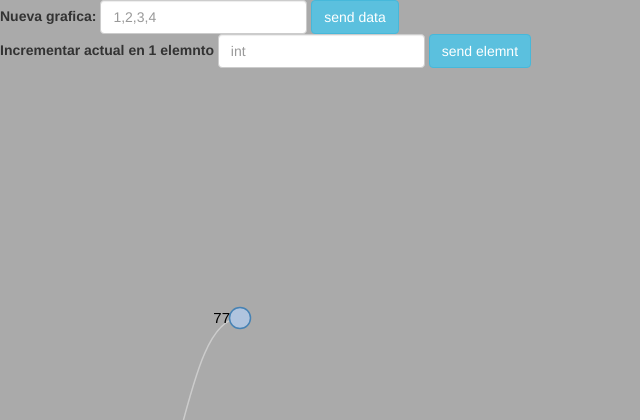
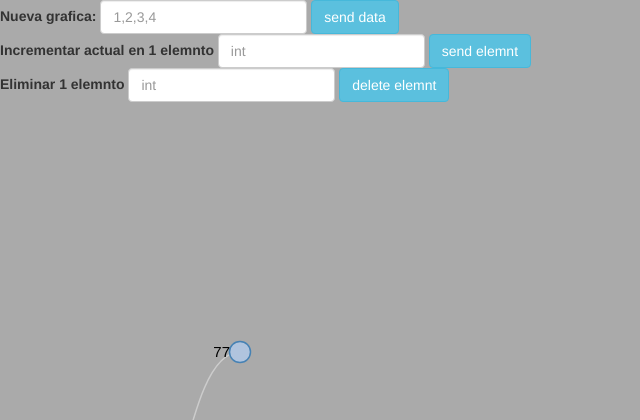
Before and after one commit to GerardoLSJ/BTS-Django-D3.js, a Django app: page / in a window 1280 px wide. Shown: the top 420 px of the page, without its empty margins (0-640 px from the left). Run offline with Django 3.2, Linux system fonts and the light colour scheme; some libraries are stand-ins or nearby versions.

Commit message:
eliminar un elemento

```diff
--- a/django-d3-example/play/templates/graph/graph.html
+++ b/django-d3-example/play/templates/graph/graph.html
@@ -1,13 +1,11 @@
+<!DOCTYPE html>
+<meta charset="utf-8"> {% load static %}
+<link href="{% static 'bootstrap.min.css' %}" rel="stylesheet">
+<style>
+    body {
+        background-color: #aaa;
+    }
 
-<!DOCTYPE html>
-<meta charset="utf-8">
-{% load static %}
-<link href="{% static 'bootstrap.min.css' %}" rel="stylesheet" >
-<style>
-
-body{
-    background-color:#aaa;
-}
     .node {
         cursor: pointer;
     }
@@ -27,17 +25,13 @@ body{
         stroke: #ccc;
         stroke-width: 1.5px;
     }
+</style>
 
-</style>
 <body>
-
-
-
     {% load static %}
     <script src="{% static 'd3.v3.min.js' %}"></script>
-<script src="{% static 'jquery3.min.js' %}" ></script>
+    <script src="{% static 'jquery3.min.js' %}"></script>
     <script src="{% static 'd3-hierarchy.v1.min.js' %}"></script>
-
     <script>
     $(document).ready(function() {
     $('#SubmitData').click(function() {
@@ -50,6 +44,13 @@ body{
         var input = $('#getIncrement').val();
         var number = Number(input);
         postIncrement(number);
+    });
+
+    //postDeleteElem
+    $('#SubmitDeleteElem').click(function() {
+        var input = $('#getDelete').val();
+        var number = Number(input);
+        postDeleteElem(number);
     });
 });
 </script>
@@ -65,6 +66,13 @@ body{
             <label>Incrementar actual en 1 elemnto</label>
             <input id="getIncrement" type="text" placeholder="int" class="form-control">
             <a href="#" id="SubmitIncrement" class="btn btn-info">send elemnt</a>
+        </div>
+    </div>
+    <div class="form-inline">
+        <div class="form-group">
+            <label>Eliminar 1 elemnto</label>
+            <input id="getDelete" type="text" placeholder="int" class="form-control">
+            <a href="#" id="SubmitDeleteElem" class="btn btn-info">delete elemnt</a>
         </div>
     </div>
     <script>
@@ -282,9 +290,6 @@ function click(d) {
         }
     }
 </script>
-
-
-
     <script>
 /****SEND DATA */
 function postArr(myArr){
@@ -319,6 +324,30 @@ $.ajax({
 });
 }
 
+function postDeleteElem(elem){
+    var index = actualArray.indexOf(elem);
+    if(index >= 0){
+        console.warn(actualArray[index])
+        actualArray.splice(index,1);
+        console.warn(actualArray)
+        $.ajax({
+        type: "POST",
+        url: /send/,
+        data: {arr: actualArray},
+        success: function(data){
+            console.log(data)
+            askForJSON(data);
+            console.log("success")
+            },
+        dataType: 'json'
+        });
+
+    }else{
+        alert('No existe');
+        return;
+    }
+}
+
 
 </script>
 </body>
```
Lines whose indentation alone changed are shown as unchanged.
